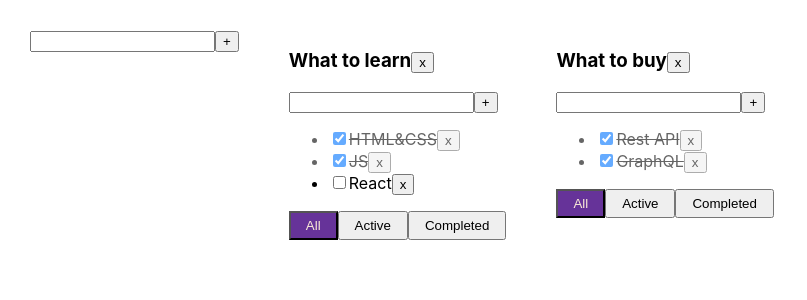
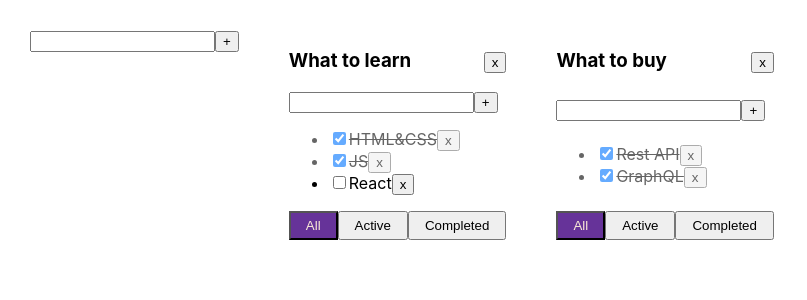
Before and after one commit to Alonasa/Trello, a React (Create React App) app: page / in a window 1280 px wide. Shown: the top 300 px of the page, without its empty margins (0-807 px from the left). Built offline with nearby package versions, Linux system fonts and the light colour scheme.

Commit message:
added styles module to todolist

```diff
--- a/src/App.tsx
+++ b/src/App.tsx
@@ -4,7 +4,7 @@ import {
   TasksStatusType,
   Todolist,
   TodolistStateType
-} from './components/Todolist';
+} from './components/Todolist/Todolist';
 import {v1} from 'uuid';
 import {AddItemForm} from './components/AddItemForm/AddItemForm';
 
--- /dev/null
+++ b/src/components/Todolist/Todolist.module.css
@@ -0,0 +1,12 @@
+.todolist {
+    display: flex;
+    flex-direction: column;
+    justify-content: space-between;
+}
+
+.todolist__header {
+    display: flex;
+    flex-direction: row;
+    justify-content: space-between;
+    align-items: baseline;
+}
--- a/src/components/Todolist.tsx
+++ b/src/components/Todolist/Todolist.tsx
@@ -1,6 +1,7 @@
 import React from 'react';
-import {AddItemForm} from './AddItemForm/AddItemForm';
-import {EditableSpan} from './EditableSpan/EditableSpan';
+import {AddItemForm} from '../AddItemForm/AddItemForm';
+import {EditableSpan} from '../EditableSpan/EditableSpan';
+import styles from '../Todolist/Todolist.module.css'
 
 type TodolistType = {
   id: string
@@ -58,8 +59,8 @@ export const Todolist = (props: TodolistType) => {
   }
 
   return (
-	<div>
-	  <h3><EditableSpan title={props.title} editTitle={editTlTitle}/>
+	<div className={styles.todolist}>
+	  <h3 className={styles.todolist__header}><EditableSpan title={props.title} editTitle={editTlTitle}/>
 		<button onClick={() => removeTodolist(props.id)}>x</button>
 	  </h3>
 	  <AddItemForm addItem={addTask}/>
```
